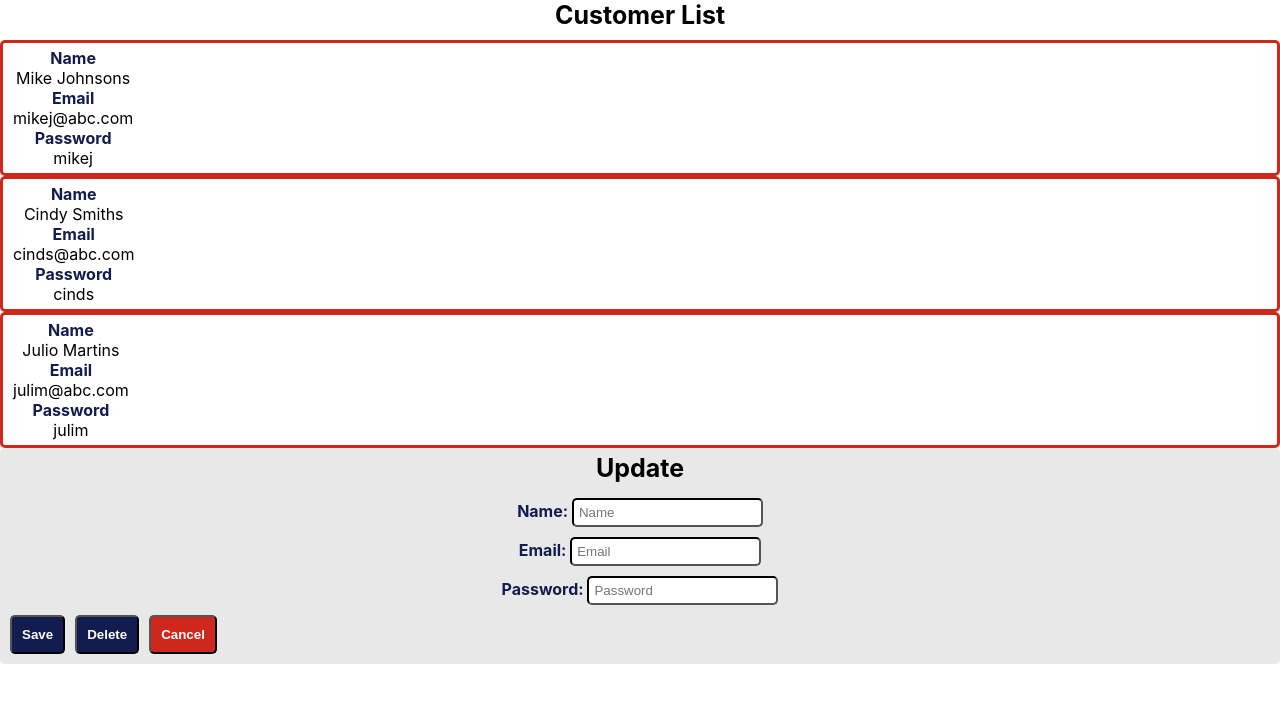
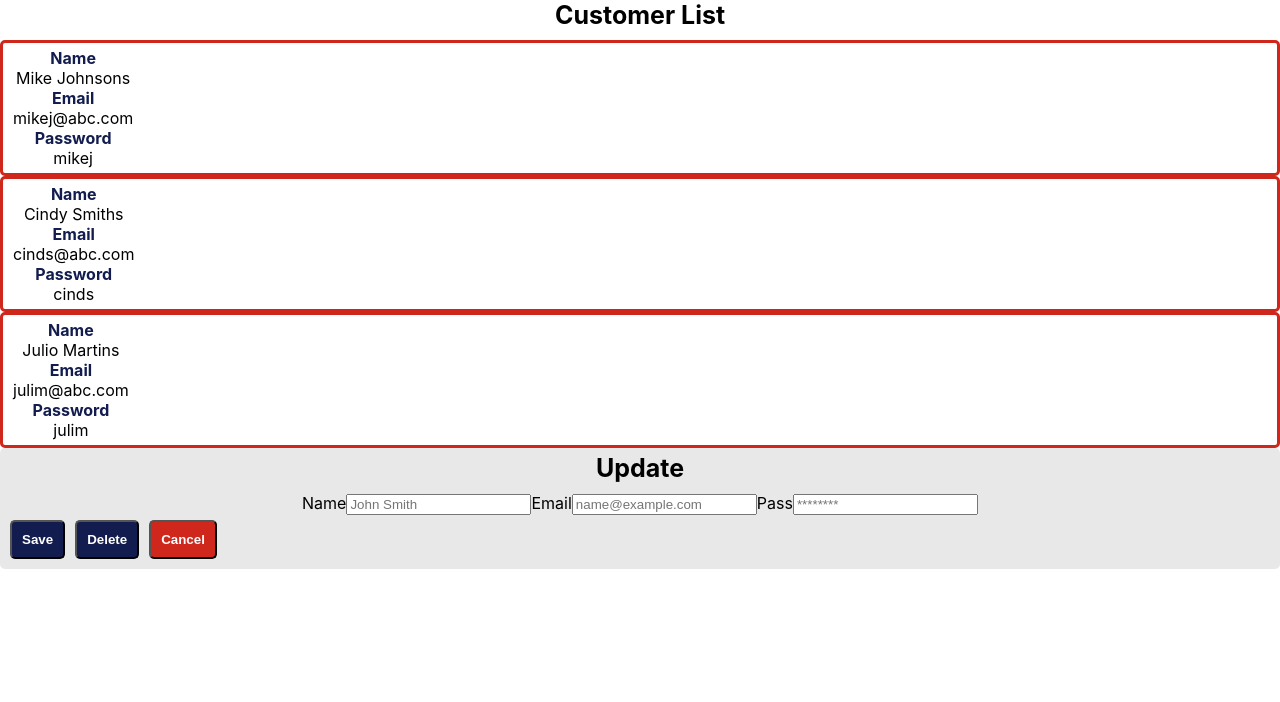
Before and after one commit to nannigeri/front-end-app, a React (Create React App) app: page / in a window 1280 px wide. Shown: the top 702 px of the page. Built offline with nearby package versions, Linux system fonts and the light colour scheme.

Commit message:
needed to fix update form so you can type in it. had to get rid of style

```diff
--- a/src/App.js
+++ b/src/App.js
@@ -31,7 +31,25 @@ const getCustomers = function () {
     setFormObject(blank);
   }
 
+
   function handleFillForm(client){
+
+  }
+  const handleInputChange = function (event){
+    const name = event.target.name;
+    const value = event.target.value;
+    let newFormObject = {...formObject};
+    newFormObject[name] = value;
+    setFormObject(newFormObject);
+  }
+
+  let onDeleteClick = function() {
+    if (formObject.id >= 0) {
+      items.deleteById(formObject.id)
+    }
+  }
+
+  let onSaveClick = function() {
 
   }
 
@@ -45,6 +63,9 @@ const getCustomers = function () {
       formObject = {formObject}
       handleFillForm = {handleFillForm}
       onCancelClick = {onCancelClick}
+      onDeleteClick = {onDeleteClick}
+      onSaveClick = {onSaveClick}
+      handleInputChange = {handleInputChange}
      /></div>
     </div>
   );
--- a/src/UpdateComponent/index.js
+++ b/src/UpdateComponent/index.js
@@ -4,26 +4,22 @@ function UpdateComponent(props) {
 
 
     return (<div>
+
         <div class = "background-update">
         <div class = "title-font">Update</div>
-        <form>
-            <div class = "label-padding">
-            <label class="category" for = "name">Name: </label>
-            <input value= {props.formObject.name} class= "input-box-style" type= "text" id = "name" placeholder = "Name"></input>
-            </div>
-            <div class = "label-padding">
-            <label class="category" for = "email">Email: </label>
-            <input value= {props.formObject.email} class= "input-box-style" type= "text" id = "email" placeholder = "Email"></input>
-            </div>
 
-            <div class = "label-padding">
-            <label class="category" for = "password">Password: </label>
-            <input value= {props.formObject.password} class= "input-box-style" type= "text" id = "password" placeholder = "Password"></input>
-            </div>
+        <label for="exampleFormControlInput1" class="form-label">Name</label>
+            <input type="text" name="name" onChange={(e) => props.handleInputChange(e)} value={props.formObject.name} class="form-control" id="exampleFormControlInput1" placeholder="John Smith"></input>
+            <label for="exampleFormControlInput2" class="form-label">Email</label>
+            <input value={props.formObject.email} type="email" class="form-control" id="exampleFormControlInput2" placeholder="name@example.com"></input>
+            <label for="exampleFormControlInput3" class="form-label">Pass</label>
+            <input value={props.formObject.pass} type="email" class="form-control" id="exampleFormControlInput3" placeholder="********"></input>
 
 
 
-        </form>
+
+
+
 
         <div class = "side-by-side">
 
@@ -34,7 +30,7 @@ function UpdateComponent(props) {
             </div>
 
             <div class = "spacing">
-            <button  class = "button-style">
+            <button onClick = {props.onDeleteClick} class = "button-style">
                 Delete
             </button>
             </div>
```
